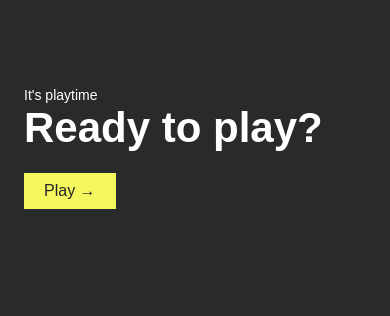
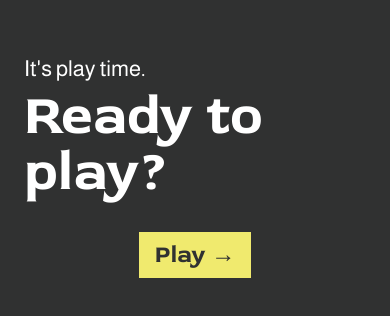
Before and after one commit to FabianGlanzerDev/Memory-Game, a plain HTML site: page index.html in a window 390 px wide. Shown: the part 254-570 px from the top of the page. Drawn offline with Linux system fonts and the light colour scheme.

Commit message:
style: add local fonts and align home typography

```diff
--- a/index.html
+++ b/index.html
@@ -1,11 +1,13 @@
 <!DOCTYPE html>
 <html lang="de">
+
 <head>
     <meta charset="UTF-8">
     <meta name="viewport" content="width=device-width, initial-scale=1.0">
 
     <title>Memory</title>
 
+    <link rel="stylesheet" href="./styles/fonts.css">
     <link rel="stylesheet" href="./styles/variables.css">
     <link rel="stylesheet" href="./styles/style.css">
 
@@ -15,14 +17,10 @@
 <body>
     <main id="app">
         <section class="home-screen" id="home-screen">
-            <img
-                class="controller"
-                src="./assets/icons/controller.svg"
-                alt=""
-            >
+            <img class="controller" src="./assets/icons/controller.svg" alt="">
 
             <div class="home-content">
-                <span class="home-subtitle">It's playtime</span>
+                <span class="home-subtitle">It's play time.</span>
 
                 <h1>Ready to play?</h1>
 
@@ -37,4 +35,5 @@
         </section>
     </main>
 </body>
+
 </html>
--- /dev/null
+++ b/styles/fonts.css
@@ -0,0 +1,28 @@
+/* almarai-regular - latin */
+@font-face {
+    font-family: 'Almarai';
+    font-style: normal;
+    font-weight: 400;
+    font-display: swap;
+    src: url('../assets/fonts/almarai-v19-latin-regular.woff2') format('woff2');
+}
+
+
+/* red-rose-regular - latin */
+@font-face {
+    font-family: 'Red Rose';
+    font-style: normal;
+    font-weight: 400;
+    font-display: swap;
+    src: url('../assets/fonts/red-rose-v25-latin-regular.woff2') format('woff2');
+}
+
+
+/* red-rose-700 - latin */
+@font-face {
+    font-family: 'Red Rose';
+    font-style: normal;
+    font-weight: 700;
+    font-display: swap;
+    src: url('../assets/fonts/red-rose-v25-latin-700.woff2') format('woff2');
+}
--- a/styles/style.css
+++ b/styles/style.css
@@ -5,10 +5,13 @@
 }
 
 
+
 body {
     min-height: 100vh;
-    font-family: Arial, sans-serif;
+    background-color: var(--color-primary-dark);
+    font-family: var(--font-body);
 }
+
 
 
 button {
@@ -16,9 +19,11 @@ button {
 }
 
 
+
 #app {
     min-height: 100vh;
 }
+
 
 
 .home-screen {
@@ -26,41 +31,74 @@ button {
     display: flex;
     min-height: 100vh;
     overflow: hidden;
-    background-color: var(--color-dark);
+    background-color: var(--color-primary-dark);
     color: var(--color-white);
 }
+
 
 
 .home-content {
     position: relative;
     z-index: 1;
-    width: min(90%, 900px);
+    width: min(90%, 991px);
     margin: auto;
     transform: translateY(-20px);
 }
 
 
+
 .home-subtitle {
     display: block;
-    margin-bottom: 4px;
-    font-size: 14px;
-}
-
-
-.home-content h1 {
-    margin-bottom: 24px;
-    font-size: clamp(42px, 5vw, 72px);
+    font-family: var(--font-body);
+    font-size: 48px;
+    font-weight: 400;
     line-height: 1;
 }
 
 
+
+.home-content h1 {
+    margin-top: 8px;
+    font-family: var(--font-display);
+    font-size: 140px;
+    font-weight: 700;
+    line-height: 1;
+    letter-spacing: 0;
+    white-space: nowrap;
+}
+
+
+
 .play-button {
-    padding: 9px 20px;
-    border: none;
-    background-color: var(--color-yellow);
-    color: var(--color-black);
+    display: flex;
+    align-items: center;
+    justify-content: center;
+    min-height: 50px;
+    margin: 40px auto 0;
+    padding: 8px 16px;
+    border: 0;
+    background-color: var(--color-primary-yellow);
+    color: var(--color-primary-dark);
+    font-family: var(--font-display);
+    font-size: 40px;
+    font-weight: 700;
+    line-height: 1;
     cursor: pointer;
 }
+
+
+
+.play-button:hover {
+    filter: brightness(0.96);
+}
+
+
+
+.play-button:focus-visible {
+    outline: 3px solid var(--color-white);
+    outline-offset: 4px;
+}
+
 
 
 .controller {
@@ -68,19 +106,26 @@ button {
     bottom: -25px;
     left: -25px;
     width: 380px;
-    opacity: 0.45;
+    opacity: 1;
     animation: controller-float 4s ease-in-out infinite;
+    pointer-events: none;
+    user-select: none;
 }
+
 
 
 .settings-screen {
     min-height: 100vh;
+    background-color: var(--color-white);
+    color: var(--color-primary-dark);
 }
+
 
 
 .hidden {
     display: none;
 }
+
 
 
 @keyframes controller-float {
@@ -95,13 +140,74 @@ button {
 }
 
 
-@media (max-width: 768px) {
+
+@media (max-width: 1024px) {
     .home-content {
-        width: calc(100% - 48px);
+        width: calc(100% - 96px);
+    }
+
+
+    .home-subtitle {
+        font-size: 40px;
+    }
+
+
+    .home-content h1 {
+        font-size: 112px;
+    }
+
+
+    .play-button {
+        font-size: 34px;
     }
 
 
     .controller {
+        width: 320px;
+    }
+}
+
+
+
+@media (max-width: 768px) {
+    .home-content {
+        width: calc(100% - 48px);
+        transform: none;
+    }
+
+
+    .home-content h1 {
+        white-space: normal;
+    }
+
+
+    .play-button {
+        margin-top: 32px;
+    }
+
+
+    .controller {
+        bottom: -20px;
+        left: -40px;
         width: 240px;
     }
 }
+
+
+
+@media (max-width: 480px) {
+    .home-subtitle {
+        font-size: 22px;
+    }
+
+
+    .home-content h1 {
+        font-size: 56px;
+    }
+
+
+    .play-button {
+        min-height: 46px;
+        font-size: 24px;
+    }
+}
--- a/styles/variables.css
+++ b/styles/variables.css
@@ -1,8 +1,10 @@
 :root {
     --content-width: 1440px;
 
-    --color-dark: #292b2a;
+    --font-body: "Almarai", sans-serif;
+    --font-display: "Red Rose", serif;
+
+    --color-primary-dark: #303131;
+    --color-primary-yellow: #f0ea6e;
     --color-white: #ffffff;
-    --color-yellow: #f4f75d;
-    --color-black: #242424;
 }
```
Also changed, not shown: assets/fonts/almarai-v19-latin-regular.woff2 (added), assets/fonts/red-rose-v25-latin-700.woff2 (added), assets/fonts/red-rose-v25-latin-regular.woff2 (added).
